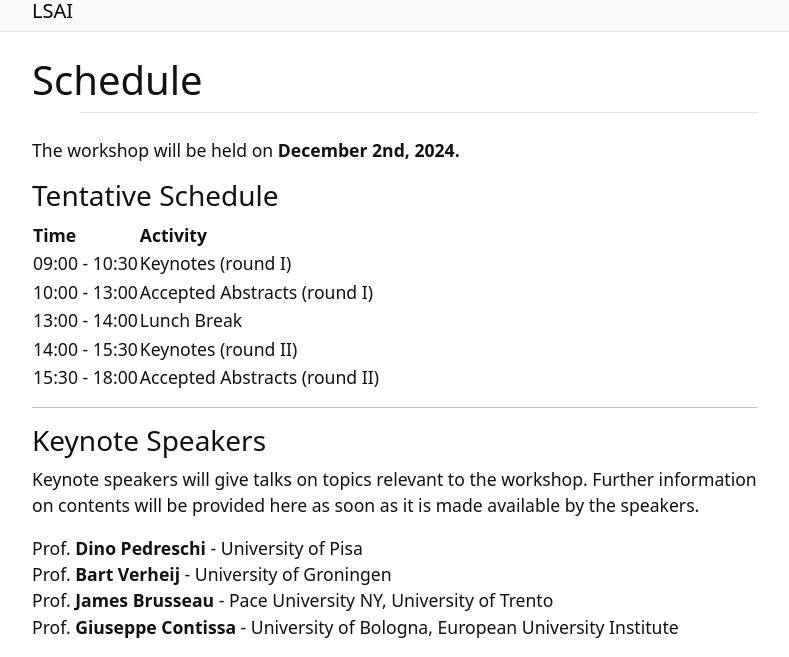
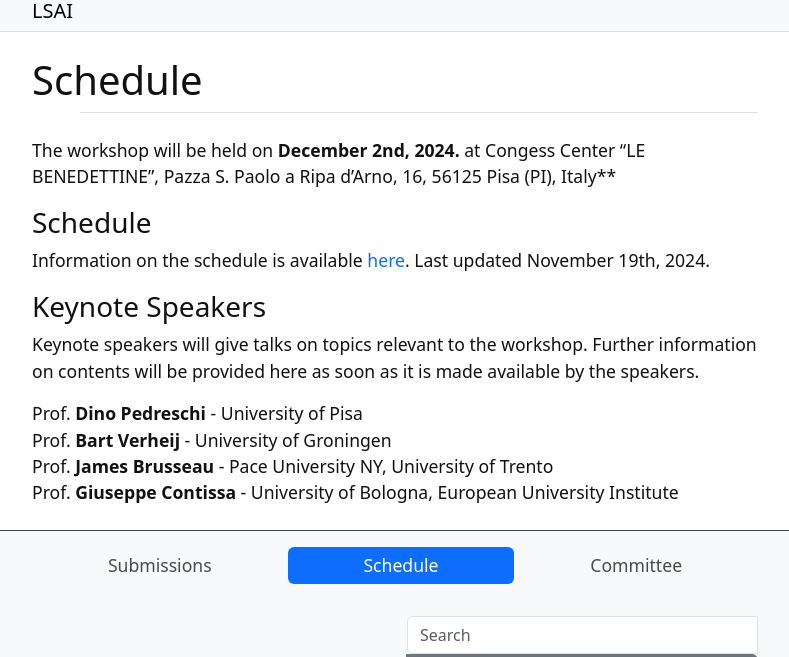
Before and after one commit to lsai-ws/lsai-ws.github.io, a Jekyll site: the page built from content/1-schedule.md, in a window 1280 px wide, cut to the strip 121-778 px from the top of the page. Shown: the whole strip, without its empty margins (245-1034 px from the left). Built offline with Jekyll 4.4.1, drawn with Linux system fonts in a browser that asks for light colours.

```diff
--- a/content/1-schedule.md
+++ b/content/1-schedule.md
@@ -2,21 +2,13 @@
 title: Schedule
 nav: true
 ---
-The workshop will be held on **December 2nd, 2024.**
+The workshop will be held on **December 2nd, 2024.** at Congess Center “LE BENEDETTINE”, Pazza S. Paolo a Ripa d'Arno, 16, 56125 Pisa (PI), Italy**
 
 
-### Tentative Schedule
+### Schedule
 
 
-| Time               | Activity                          |
-|--------------------|-----------------------------------|
-| 09:00 - 10:30      | Keynotes (round I)                |
-| 10:00 - 13:00      | Accepted Abstracts (round I)      |
-| 13:00 - 14:00      | Lunch Break                       |
-| 14:00 - 15:30      | Keynotes (round II)               |
-| 15:30 - 18:00      | Accepted Abstracts (round II)     |
-
----
+Information on the schedule is available [here](../locandina.pdf). Last updated November 19th, 2024.
 
 
 ### Keynote Speakers
```
Also changed, not shown: index.md (+5 -1 lines), 1 other file.
